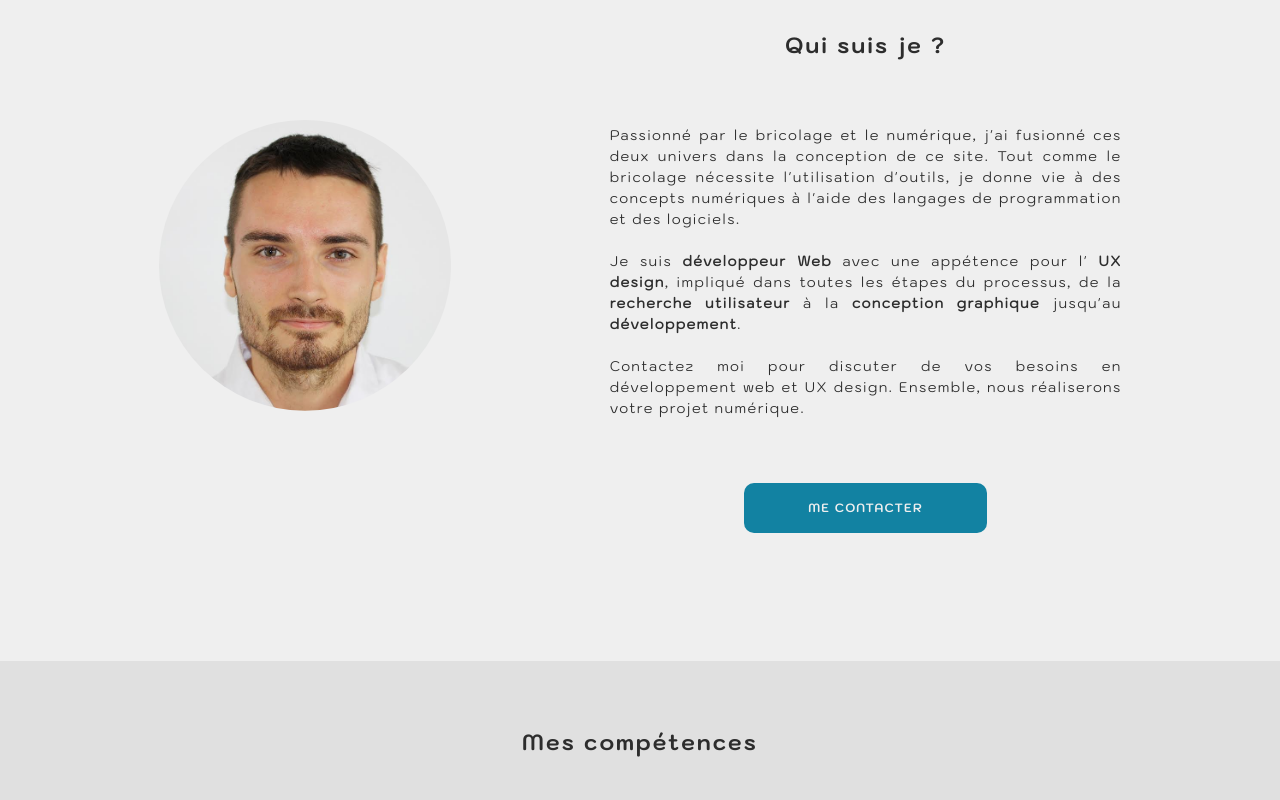
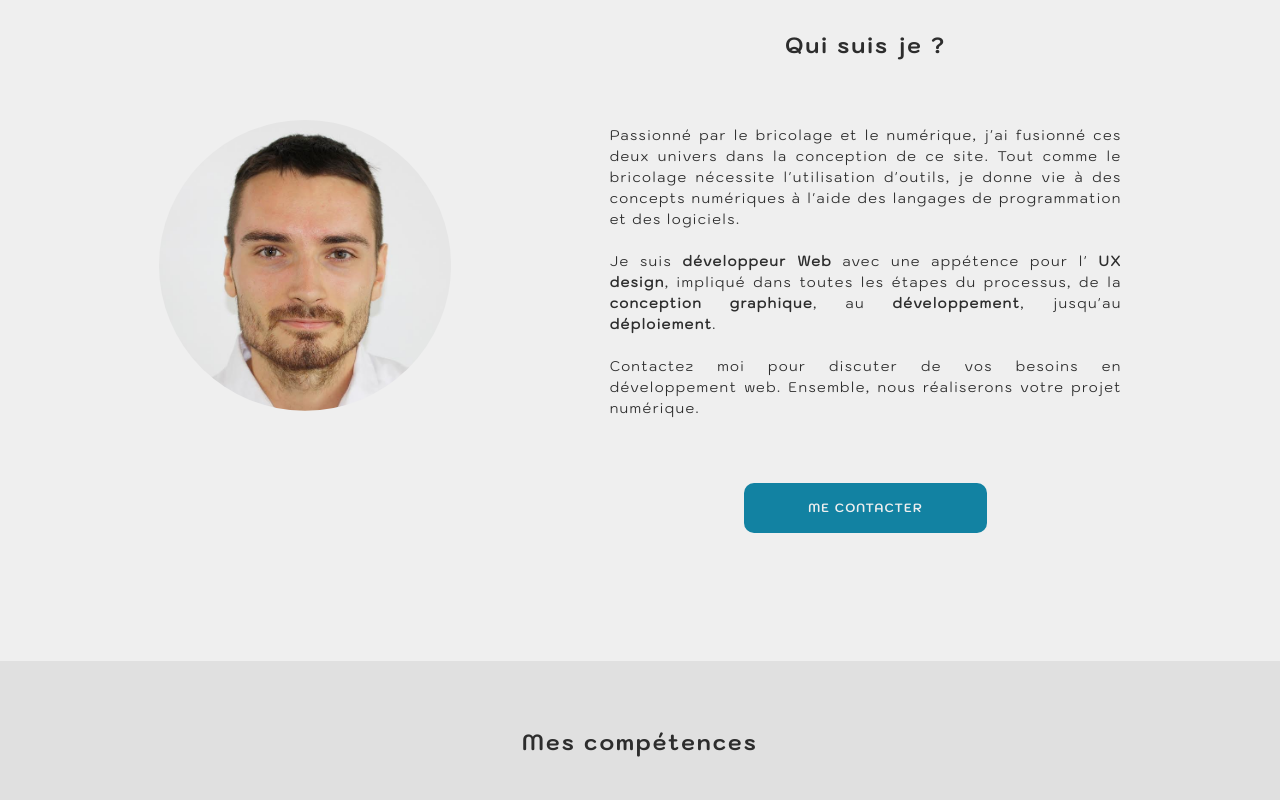
Before and after one commit to RudyDupuis/rdtech_v2, a Vue app in the folder frontend/: page / in a window 1280 px wide. Shown: the part 900-1700 px from the top of the page. Built offline with nearby package versions, Linux system fonts and the light colour scheme; no server answers.

Commit message:
change description

```diff
--- a/frontend/src/views/HomeView.vue
+++ b/frontend/src/views/HomeView.vue
@@ -99,12 +99,12 @@ onMounted(async () => {
           <br />
           Je suis <strong>développeur Web</strong> avec une appétence pour l&apos;
           <strong>UX design</strong>, impliqué dans toutes les étapes du processus, de la
-          <strong>recherche utilisateur</strong> à la
-          <strong>conception graphique</strong> jusqu&apos;au <strong>développement</strong>.
+          <strong>conception graphique</strong>, au <strong>développement</strong>, jusqu&apos;au
+          <strong>déploiement</strong>.
           <br />
           <br />
-          Contactez moi pour discuter de vos besoins en développement web et UX design. Ensemble,
-          nous réaliserons votre projet numérique.
+          Contactez moi pour discuter de vos besoins en développement web. Ensemble, nous
+          réaliserons votre projet numérique.
         </p>
         <router-link :to="{ name: 'contact' }" class="button">Me contacter</router-link>
       </div>
```
